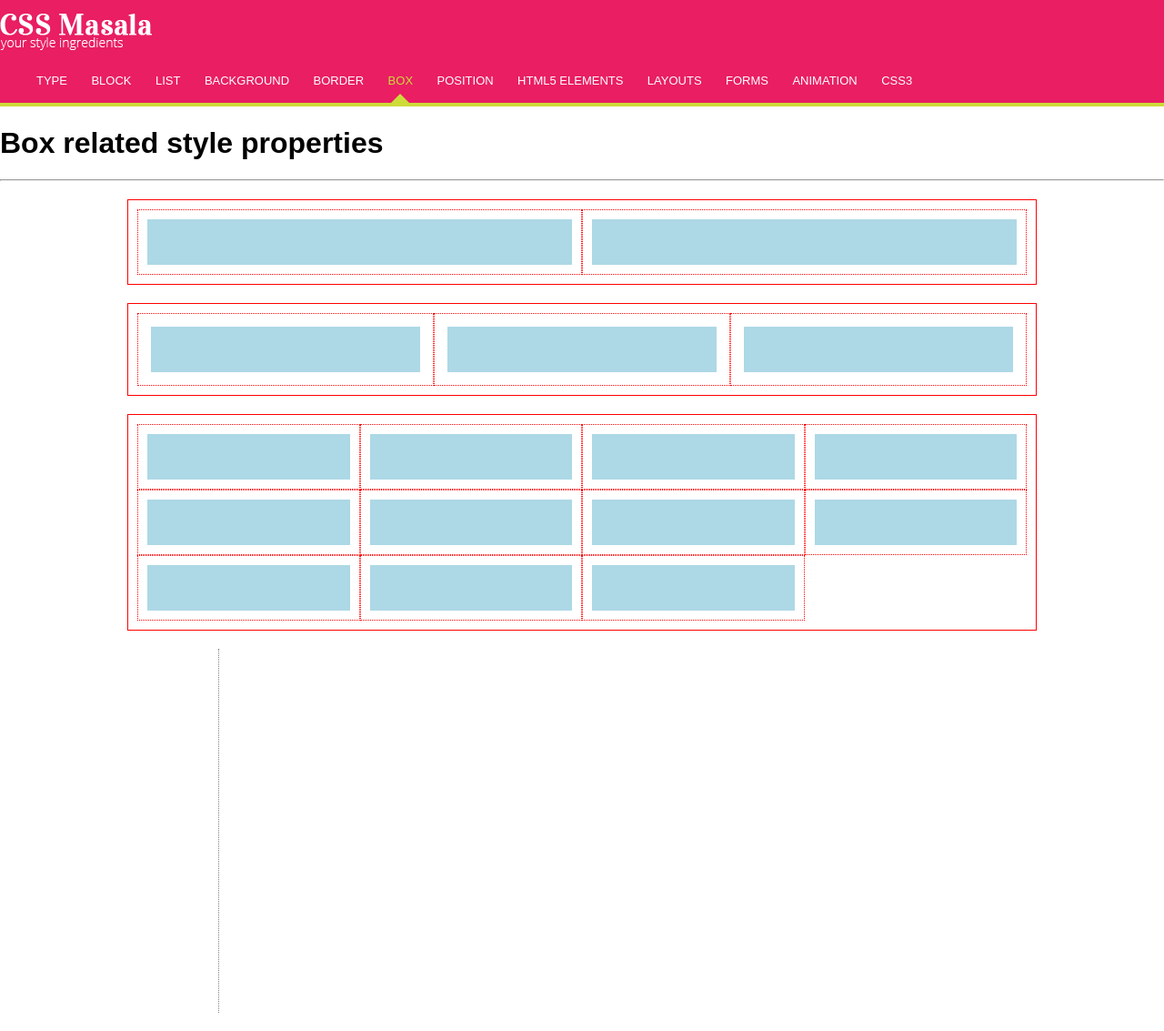
After one commit to kingkris/b14-gang, a PHP site: page /06-columns-box-sizing.html in a window 1280 px wide. The commit adds this page. Shown: the whole page at 91% size. Run offline with PHP 8.4, Linux system fonts and the light colour scheme.

```diff
--- a/02-css/06-box.html
+++ b/02-css/06-box.html
@@ -184,6 +184,9 @@
 	<div class="box12">box9</div>
 </div>
 
+<div class="box13">some box13</div>
+
+
 </div><!-- /.container -->
 
 
--- /dev/null
+++ b/02-css/06-columns-box-sizing.html
@@ -0,0 +1,138 @@
+<!DOCTYPE html>
+<html lang="en">
+<head>
+	<meta charset="utf-8">
+	<meta http-equiv="X-UA-Compatible" content="IE=edge">
+	<title>Box related CSS properties</title>
+	<link rel="stylesheet" href="css/normalize.css">
+	<link rel="stylesheet" href="css/main.css">
+	<link rel="stylesheet" href="css/06-box.css">
+	<link rel="shortcut icon" href="favicon.ico">
+	<style>
+
+	</style>
+</head>
+<body>
+<header class="site-header" style="">
+	<h1>
+		<a href="#">
+			<img src="img/css-masala-logo.png" alt="CSS Masala">
+		</a>
+	</h1>
+	<nav>
+		<ul class="menu">
+			<li><a href="01-type.html">Type</a></li>
+			<li><a href="02-block.html">Block</a></li>
+			<li><a href="03-list.html">List</a></li>
+			<li><a href="04-background.html">Background</a></li>
+			<li><a href="05-border.html">Border</a></li>
+			<li class="active"><a href="06-box.html">Box</a></li>
+			<li><a href="07-position.html">Position</a></li>
+			<li><a href="08-html5-elements.html">html5 elements</a></li>
+			<li><a href="09-layouts.html">Layouts</a></li>
+			<li><a href="10-forms.html">Forms</a></li>
+			<li><a href="11-animation.html">Animation</a></li>
+			<li class="has-submenu"><a href="#">CSS3</a>
+					<ul class="submenu">
+						<li><a href="12-1-css3-properties.html">CSS3 Properties</a></li>
+						<li><a href="12-2-grids.html">Grids</a></li>
+						<li><a href="12-3-flex.html">Flex</a></li>
+					</ul>
+			</li>
+		</ul>
+	</nav>
+</header><!-- /.site-header -->
+<div class="container">
+	<h1 class="page-title">Box related style properties</h1>
+
+<hr>
+<div class="wrapper-bs">
+	<div class="row-bs">
+		<div class="one-half-bs">
+			<div class="content"></div>
+		</div>
+		<div class="one-half-bs">
+			<div class="content"></div>
+		</div>
+	</div>
+	<div class="row-bs">
+		<div class="one-third-bs">
+			<div class="content"></div>
+		</div>
+		<div class="one-third-bs">
+			<div class="content"></div>
+		</div>
+		<div class="one-third-bs">
+			<div class="content"></div>
+		</div>
+	</div>
+
+	<div class="row-bs">
+		<div class="one-fourth-bs">
+			<div class="content"></div>
+		</div>
+		<div class="one-fourth-bs">
+			<div class="content"></div>
+		</div>
+		<div class="one-fourth-bs">
+			<div class="content"></div>
+		</div>
+		<div class="one-fourth-bs">
+			<div class="content"></div>
+		</div>
+		<div class="one-fourth-bs">
+			<div class="content"></div>
+		</div>
+		<div class="one-fourth-bs">
+			<div class="content"></div>
+		</div>
+		<div class="one-fourth-bs">
+			<div class="content"></div>
+		</div>
+		<div class="one-fourth-bs">
+			<div class="content"></div>
+		</div>
+		<div class="one-fourth-bs">
+			<div class="content"></div>
+		</div>
+		<div class="one-fourth-bs">
+			<div class="content"></div>
+		</div>
+		<div class="one-fourth-bs">
+			<div class="content"></div>
+		</div>
+	</div>
+</div><!-- /.wrapper -->
+</div><!-- /.container -->
+
+
+
+<!--
++++++++++++++++++++++++++++++++++++++
+Questions n Properties
++++++++++++++++++++++++++++++++++++++
+-->
+<div class="spacer"></div>
+
+<div class="fixed-box questions">
+	<ul>
+		<li>Default values for different elements</li>
+		<li>Different values that can be given</li>
+		<li>Does this property gets Inherited</li>
+		<li>Can they be applied to all elements</li>
+		<li>Can they be animated</li>
+	</ul>
+</div><!-- /.questions -->
+<div class="fixed-box properties">
+	<ul>
+
+		<li>width, min-width, max-width</li>
+		<li>height, min-height, max-height </li>
+		<li>padding, margin, overflow, opacity</li>
+		<li>float, clear</li>
+		<li><b>box-sizing, Flexbox, resize, CSS columns, CSS Grids</b></li>
+	</ul>
+</div><!-- /.properties -->
+
+</body>
+</html>
--- a/02-css/css/06-box.css
+++ b/02-css/css/06-box.css
@@ -110,12 +110,16 @@ Box related style properties
     ^ This property can be to all elements
     ^ You can animate
 
-
-
 clear: none | left | right | both
 
 
 box-sizing – content-box | padding-box | border-box
+
+
+
+
+
+
 Flexbox
 resize - none | both | horizontal | vertical
 opacity
@@ -290,11 +294,100 @@ https://developer.mozilla.org/en/docs/Web/CSS/background-color
 
 
 .box12{
-  width:70px;
-  height:70px;
-  border:dotted 1px red;
-  border-radius:6px;
+  width:50%;
+  height:100px;
+  border-radius:25px;
   background-color:wheat;
   float: left;
-  margin:5px
+  margin:0
 }
+
+.box13{
+  width:200px;
+  min-height:100px;
+  border:solid 10px red;
+  margin:20px auto;
+  background-color:wheat;
+  padding: 5px;
+}
+/*============================================
+=            CSS Columns or grids            =
+============================================*/
+.wrapper{
+  width:1000px;
+  margin-right: auto;
+  margin-left: auto;
+}
+.content{
+  background-color:lightblue;
+  min-height:50px;
+  padding:10px;
+  margin:10px;
+}
+
+.row{
+  padding:10px;
+  border: solid 1px red;
+  margin:20px auto;
+}
+.row:after{
+  content:"";
+  clear: both;
+  display: table;
+}
+.one-half{
+  float: left;
+  width:50%;
+}
+.one-third{
+  float: left;
+  width:33.3333%;
+}
+.one-fourth{
+  float: left;
+  width:25%;
+}
+
+/*=====  End of CSS Columns or grids  ======*/
+
+/*============================================
+=  CSS Columns or grids using box-sizing     =
+============================================*/
+.wrapper-bs{
+  width:1000px;
+  margin-right: auto;
+  margin-left: auto;
+  box-sizing:border-box;
+}
+.wrapper-bs *{
+  box-sizing:border-box;
+}
+
+.row-bs{
+  padding:10px;
+  border: solid 1px red;
+  margin:20px auto;
+}
+.row-bs:after{
+  content:"";
+  clear: both;
+  display: table;
+}
+.one-half-bs{
+  float: left;
+  width:50%;
+  border:dotted 1px red;
+}
+.one-third-bs{
+  float: left;
+  width:33.3333%;
+  border:dotted 1px red;
+  padding:4px;
+}
+.one-fourth-bs{
+  float: left;
+  width:25%;
+  border:dotted 1px red;
+}
+
+/*=====  End of CSS Columns or grids  ======*/
--- a/02-css/css/main.css
+++ b/02-css/css/main.css
@@ -8,6 +8,7 @@
 	padding: 15px;
 	border-radius:10px;
 	width: 275px;
+	display: none;
 }
 .fixed-box ul{
 	padding-left: 20px;
```
Also changed, not shown: 02-css/06-columns.html (added, +117 -0 lines).
